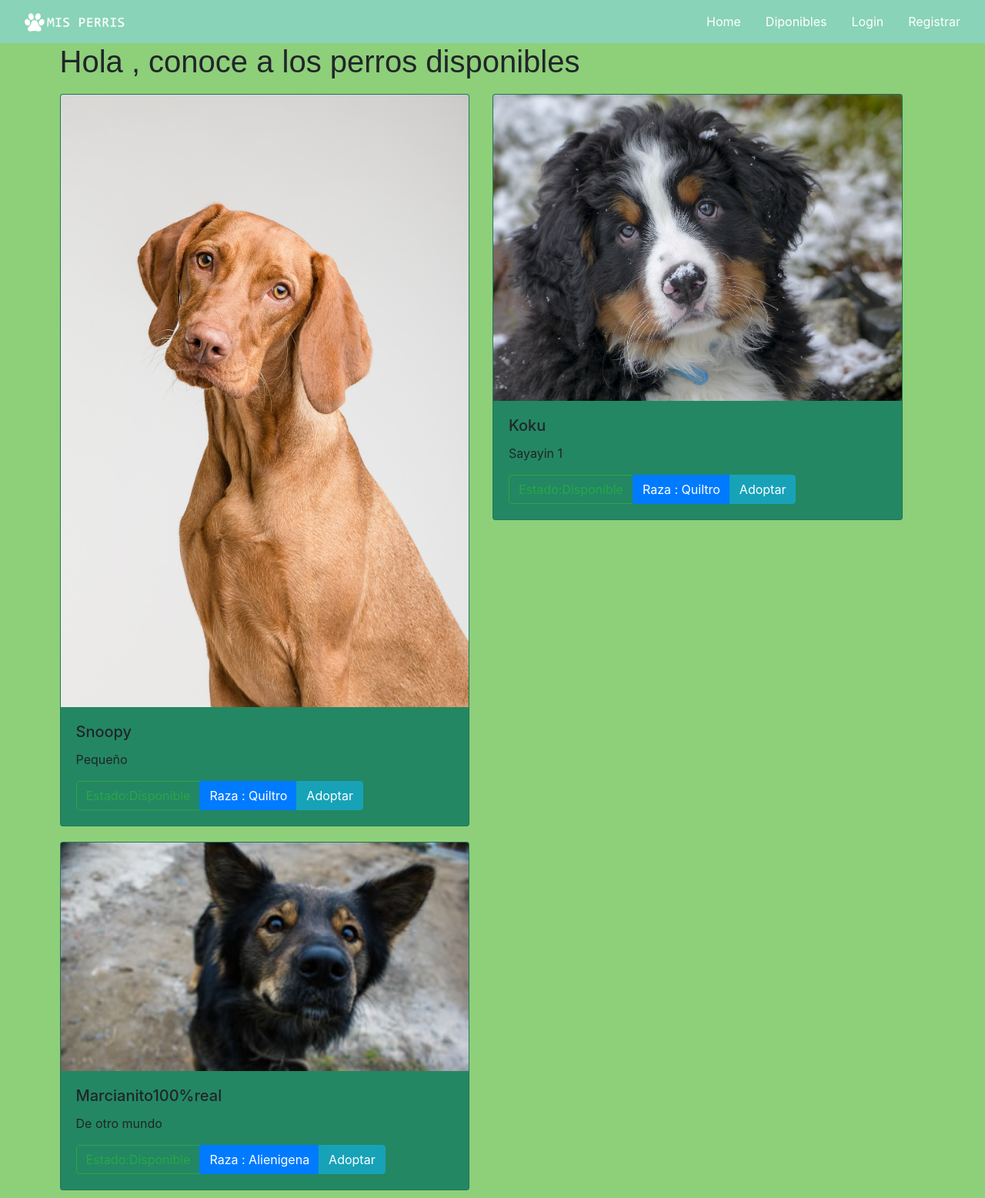
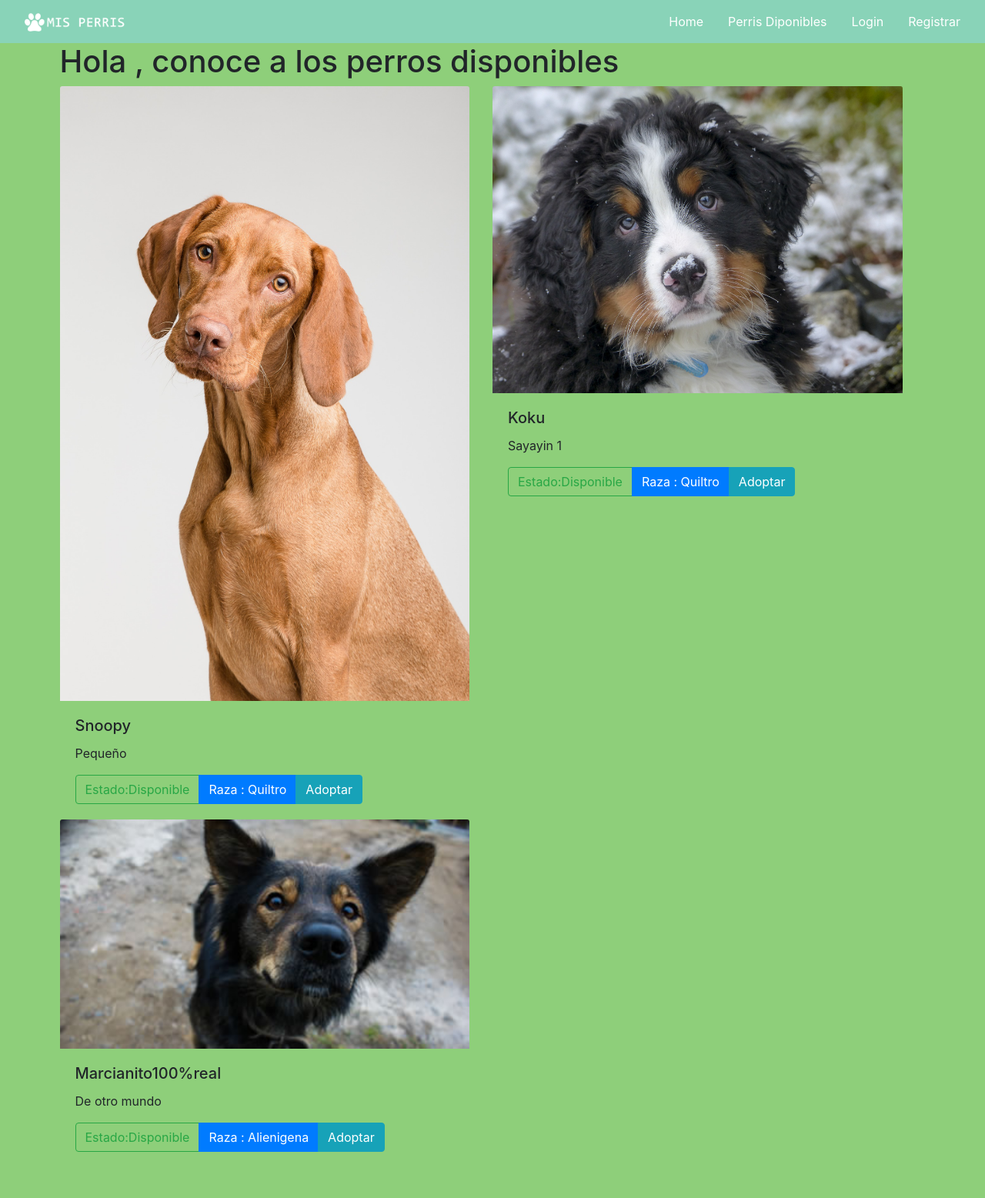
Before and after one commit to Goku2i2/mp, a Django app: page /perris/disponibles in a window 1280 px wide. Shown: the whole page at 77% size. After the commit the page ends 1497 px from the top, so only its background shows below. Run offline with Django 3.2, Linux system fonts and the light colour scheme; data comes from the database, SQL or seed files in the repository; both versions use the stored data as it was after the commit; some libraries are stand-ins or nearby versions; some web fonts are replaced.

Commit message:
sdfgsdfg

```diff
--- a/misperris/urls.py
+++ b/misperris/urls.py
@@ -45,6 +45,7 @@ urlpatterns = [
          name='password_reset_complete'),
     #Importamos las URL de el directorio USUARIO
     path('usuario/', include('usuario.urls')),
+    url(r'^auth/', include('social_django.urls', namespace='social')),  # <- Here
 ]
 
 urlpatterns +=static(settings.MEDIA_URL,document_root=settings.MEDIA_ROOT)
--- a/perris/templates/perris/adm.perro_post_add.html
+++ b/perris/templates/perris/adm.perro_post_add.html
@@ -1,7 +1,13 @@
 {% extends 'perris/base.html' %}
 {% load staticfiles %}
 {% block content %}
+
+
 <div class="container">
+    <br>
+    <h1>Edición perro</h1>
+    <br>
+    <br>
 <div class="card formulario-perro">
 
         <h1 class="titulo-agregar-perro ">Agregar Perro </h1>
--- a/perris/templates/perris/adm.perro_post_edit.html
+++ b/perris/templates/perris/adm.perro_post_edit.html
@@ -1,5 +1,9 @@
 {% extends 'perris/base.html' %}
 {% block content %}
+
+<br>
+<br>
+<br>
 <div class="card " style="width: 100%;">
 <div class="container"  style="width: 70%">
         <h1 class="titulo-agregar-perro ">Modificar Datos Perros</h1>
--- a/perris/templates/perris/base.html
+++ b/perris/templates/perris/base.html
@@ -59,12 +59,12 @@
       </li>
 
       <li class=" form-inline my-2 my-lg-0">
-        <a class="nav-link text-white" href="{% url 'perros_disponibles' %}">Diponibles</a>
+        <a class="nav-link text-white" href="{% url 'perros_disponibles' %}">Perris Diponibles</a>
       </li>
       <li class="form-inline my-2 my-lg-0">
         {% if user.is_authenticated %}
          {% if user.username == "admin" %}
-          <a  href="{% url 'adm.inicio' %}">Administración</a>
+          <a  href="{% url 'adm.inicio' %}">Administrar Perros</a>
         {% else  %}
 
          {% endif %}
--- a/perris/templates/perris/perros_disponibles.html
+++ b/perris/templates/perris/perros_disponibles.html
@@ -2,12 +2,12 @@
 {% extends 'perris/base.html' %}
 {% block content %}
 <div class="container">
-   <h1 class="animated fadeInLeft titulo-general"> Hola {{user.username}}, conoce a los perros disponibles</h1>
+   <h1> Hola {{user.username}}, conoce a los perros disponibles</h1>
   <div class="row">
 
           {% for perro in perros %}
           <div class="col-12 col-md-6 col-lg-6">
-            <div class="card tarjeta-perro animated bounceInUp">
+            <div class="">
                {% if perro.fotografia_perro %}
                 <img  src="{{perro.fotografia_perro.url}}" class="img-responsive card-img-top" >
             {% endif %}
--- a/perris/urls.py
+++ b/perris/urls.py
@@ -11,6 +11,7 @@ urlpatterns = [
     url('perris/inicio', views.redirigir, name="redirigir"),
     #URL DE LOGIN - Registrar
     url('perris/login', views.login , name="login"),
+    url(r'^auth/', include('social_django.urls', namespace='social')),  # <- Here
     #URL DE Perros Disponibles
     url('perris/disponibles', views.perros_disponibles , name="perros_disponibles"),
     url('administrador',views.administrador_inicio, name="adm.inicio" ),
@@ -25,6 +26,8 @@ urlpatterns = [
 
     path('perro/<int:pk>/editar/', views.edit_post_perro, name='edit_post_perro'),
 
+    url(r'^api-auth/', include('rest_framework.urls'))
+
 
 
 ]
```
Also changed, not shown: misperris/settings.py (+19 -0 lines), db.sqlite3, media/Apolo_EToGwb5.jpg (added), media/Chocolate.jpg (added).
